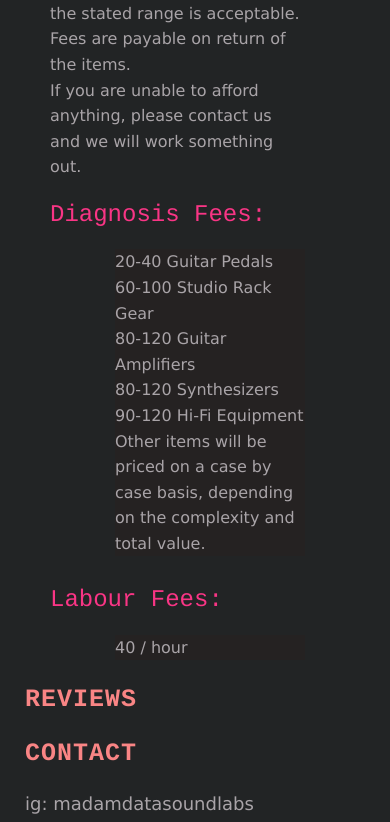
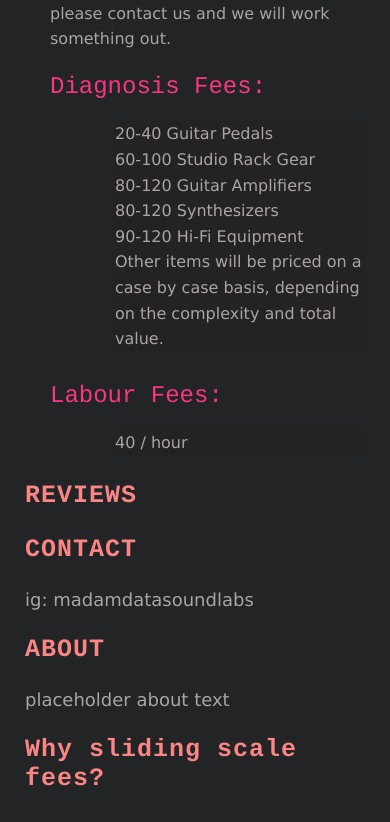
Before and after one commit to madamdata/oeawebsite, a plain HTML site: page index.html in a window 390 px wide. Shown: the part 789-1611 px from the top of the page. Drawn offline with Linux system fonts and the light colour scheme.

Commit message:
mobile css 3

```diff
--- a/style.css
+++ b/style.css
@@ -21,7 +21,7 @@ body {
 		font-size: 16px;
 		letter-spacing: 0px;
 		line-height: 1.6;
-		max-width: 75%;
+		max-width: 95%;
 		/*text-align: justify;*/
 		text-align: left;
 	}
@@ -32,7 +32,7 @@ body {
 		font-size: 16px;
 		letter-spacing: 0px;
 		line-height: 1.6;
-		max-width: 75%;
+		max-width: 85%;
 		/*text-align: justify;*/
 		text-align: left;
 		background-color: #252222;
```
Also changed, not shown: 1 other file.
